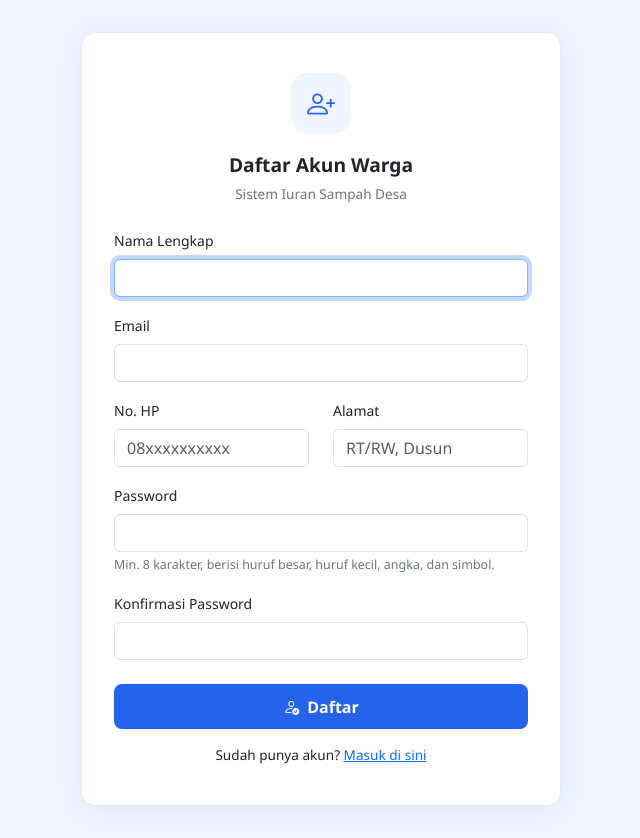
After one commit to 20240810036-sys/sistem-iuran-desa, a Laravel app: page /register in a window 1280 px wide. The commit adds this page. Shown: the whole page, without its empty margins (319-959 px from the left). Run offline with Laravel 10, Linux system fonts and the light colour scheme.

Commit message:
feat: registrasi warga, rate limiting login, kebijakan password kuat

```diff
--- a/app/Http/Controllers/AuthController.php
+++ b/app/Http/Controllers/AuthController.php
@@ -3,48 +3,95 @@
 namespace App\Http\Controllers;
 
 use App\Http\Requests\LoginRequest;
+use App\Http\Requests\RegisterRequest;
+use App\Models\ActivityLog;
+use App\Models\User;
 use Illuminate\Http\Request;
 use Illuminate\Support\Facades\Auth;
+use Illuminate\Support\Facades\DB;
+use Illuminate\Support\Facades\RateLimiter;
+use Illuminate\Support\Str;
 
 class AuthController extends Controller
 {
-    /**
-     * Tampilkan halaman login
-     */
+    private const MAX_ATTEMPTS = 5;     // maksimal percobaan login
+    private const DECAY_SECONDS = 60;   // waktu blokir (detik)
+
     public function showLogin()
     {
         return view('auth.login');
     }
 
+    public function showRegister()
+    {
+        return view('auth.register');
+    }
+
     /**
-     * Proses login
+     * Registrasi warga baru. Role selalu 'warga' (tidak bisa dipilih dari form
+     * sehingga mencegah privilege escalation / mass assignment).
+     */
+    public function register(RegisterRequest $request)
+    {
+        $data = $request->validated();
+
+        $user = DB::transaction(function () use ($data) {
+            $user = User::create([
+                'name'     => strip_tags($data['name']),
+                'email'    => strtolower($data['email']),
+                'password' => $data['password'], // di-hash otomatis (cast 'hashed' → bcrypt)
+                'role'     => 'warga',
+            ]);
+            $user->warga()->create([
+                'nama'   => strip_tags($data['name']),
+                'alamat' => strip_tags($data['alamat']),
+                'no_hp'  => $data['no_hp'],
+            ]);
+            return $user;
+        });
+
+        ActivityLog::record('register', "Registrasi akun warga baru: {$user->email}", $user->id);
+
+        Auth::login($user);
+        $request->session()->regenerate();
+
+        return redirect()->route('warga.dashboard')->with('success', 'Registrasi berhasil. Selamat datang!');
+    }
+
+    /**
+     * Proses login dengan rate limiting (5x / menit per email+IP).
      */
     public function login(LoginRequest $request)
     {
-        $credentials = $request->only('email', 'password');
+        $key = Str::lower($request->input('email')) . '|' . $request->ip();
 
-        if (! Auth::attempt($credentials, $request->boolean('remember'))) {
-            return back()
-                ->withInput($request->only('email'))
+        if (RateLimiter::tooManyAttempts($key, self::MAX_ATTEMPTS)) {
+            $seconds = RateLimiter::availableIn($key);
+            ActivityLog::record('login_blocked', "Login diblokir sementara untuk {$request->input('email')}", null);
+            return back()->withInput($request->only('email'))
+                ->withErrors(['email' => "Terlalu banyak percobaan login. Coba lagi dalam {$seconds} detik."]);
+        }
+
+        if (! Auth::attempt($request->only('email', 'password'), $request->boolean('remember'))) {
+            RateLimiter::hit($key, self::DECAY_SECONDS);
+            ActivityLog::record('login_failed', "Login gagal untuk {$request->input('email')}", null);
+            return back()->withInput($request->only('email'))
                 ->withErrors(['email' => 'Email atau password salah.']);
         }
 
-        $request->session()->regenerate();
+        RateLimiter::clear($key);
+        $request->session()->regenerate(); // cegah session fixation
 
         $user = Auth::user();
+        ActivityLog::record('login', 'Login berhasil');
 
-        if ($user->isAdmin()) {
-            return redirect()->route('admin.dashboard');
-        }
-
-        return redirect()->route('warga.dashboard');
+        return redirect()->route($user->isAdmin() ? 'admin.dashboard' : 'warga.dashboard');
     }
 
-    /**
-     * Logout
-     */
     public function logout(Request $request)
     {
+        ActivityLog::record('logout', 'Logout');
+
         Auth::logout();
         $request->session()->invalidate();
         $request->session()->regenerateToken();
--- a/app/Http/Requests/User/StoreUserRequest.php
+++ b/app/Http/Requests/User/StoreUserRequest.php
@@ -3,6 +3,7 @@
 namespace App\Http\Requests\User;
 
 use Illuminate\Foundation\Http\FormRequest;
+use Illuminate\Validation\Rules\Password;
 
 class StoreUserRequest extends FormRequest
 {
@@ -13,7 +14,7 @@ class StoreUserRequest extends FormRequest
         return [
             'name'     => ['required', 'string', 'max:100'],
             'email'    => ['required', 'email', 'unique:users,email'],
-            'password' => ['required', 'string', 'min:6', 'confirmed'],
+            'password' => ['required', 'confirmed', Password::defaults()],
             'role'     => ['required', 'in:admin,warga'],
         ];
     }
@@ -25,7 +26,6 @@ class StoreUserRequest extends FormRequest
             'email.required'    => 'Email wajib diisi.',
             'email.unique'      => 'Email sudah digunakan.',
             'password.required' => 'Password wajib diisi.',
-            'password.min'      => 'Password minimal 6 karakter.',
             'password.confirmed'=> 'Konfirmasi password tidak cocok.',
             'role.required'     => 'Role wajib dipilih.',
             'role.in'           => 'Role tidak valid.',
--- a/app/Http/Requests/User/UpdateUserRequest.php
+++ b/app/Http/Requests/User/UpdateUserRequest.php
@@ -3,6 +3,7 @@
 namespace App\Http\Requests\User;
 
 use Illuminate\Foundation\Http\FormRequest;
+use Illuminate\Validation\Rules\Password;
 use Illuminate\Validation\Rule;
 
 class UpdateUserRequest extends FormRequest
@@ -16,7 +17,7 @@ class UpdateUserRequest extends FormRequest
         return [
             'name'     => ['required', 'string', 'max:100'],
             'email'    => ['required', 'email', Rule::unique('users', 'email')->ignore($userId)],
-            'password' => ['nullable', 'string', 'min:6', 'confirmed'],
+            'password' => ['nullable', 'confirmed', Password::defaults()],
             'role'     => ['required', 'in:admin,warga'],
         ];
     }
@@ -27,7 +28,6 @@ class UpdateUserRequest extends FormRequest
             'name.required'  => 'Nama wajib diisi.',
             'email.required' => 'Email wajib diisi.',
             'email.unique'   => 'Email sudah digunakan.',
-            'password.min'   => 'Password minimal 6 karakter.',
             'role.required'  => 'Role wajib dipilih.',
         ];
     }
--- a/app/Providers/AppServiceProvider.php
+++ b/app/Providers/AppServiceProvider.php
@@ -3,7 +3,9 @@
 namespace App\Providers;
 
 use Illuminate\Pagination\Paginator;
+use Illuminate\Support\Facades\URL;
 use Illuminate\Support\ServiceProvider;
+use Illuminate\Validation\Rules\Password;
 
 class AppServiceProvider extends ServiceProvider
 {
@@ -11,7 +13,18 @@ class AppServiceProvider extends ServiceProvider
 
     public function boot(): void
     {
-        // Gunakan Bootstrap 5 untuk pagination
         Paginator::useBootstrapFive();
+
+        // Kebijakan password kuat: min 8, huruf besar+kecil, angka, simbol.
+        // uncompromised() memeriksa ke database kebocoran HaveIBeenPwned (khusus production).
+        Password::defaults(function () {
+            $rule = Password::min(8)->letters()->mixedCase()->numbers()->symbols();
+            return $this->app->isProduction() ? $rule->uncompromised() : $rule;
+        });
+
+        // Paksa semua URL memakai HTTPS di production
+        if ($this->app->isProduction()) {
+            URL::forceScheme('https');
+        }
     }
 }
--- a/config/app.php
+++ b/config/app.php
@@ -69,7 +69,7 @@ return [
     |
     */
 
-    'timezone' => 'UTC',
+    'timezone' => env('APP_TIMEZONE', 'Asia/Jakarta'),
 
     /*
     |--------------------------------------------------------------------------
@@ -82,7 +82,7 @@ return [
     |
     */
 
-    'locale' => 'en',
+    'locale' => env('APP_LOCALE', 'id'),
 
     /*
     |--------------------------------------------------------------------------
--- a/resources/views/auth/login.blade.php
+++ b/resources/views/auth/login.blade.php
@@ -84,6 +84,9 @@
         </button>
     </form>
 
+    <p class="text-center mt-3 mb-0" style="font-size:.85rem;">
+        Belum punya akun? <a href="{{ route('register') }}">Daftar sebagai warga</a>
+    </p>
 </div>
 <script src="https://cdn.jsdelivr.net/npm/bootstrap@5.3.2/dist/js/bootstrap.bundle.min.js"></script>
 </body>
--- /dev/null
+++ b/resources/views/auth/register.blade.php
@@ -0,0 +1,74 @@
+<!DOCTYPE html>
+<html lang="id">
+<head>
+    <meta charset="UTF-8">
+    <meta name="viewport" content="width=device-width, initial-scale=1.0">
+    <title>Registrasi – Sistem Iuran Sampah Desa</title>
+    <link href="https://cdn.jsdelivr.net/npm/bootstrap@5.3.2/dist/css/bootstrap.min.css" rel="stylesheet">
+    <link href="https://cdn.jsdelivr.net/npm/bootstrap-icons@1.11.3/font/bootstrap-icons.css" rel="stylesheet">
+    <style>
+        body { background: #f0f4ff; min-height: 100vh; display: flex; align-items: center; justify-content: center; font-family: 'Segoe UI', sans-serif; padding: 2rem 0; }
+        .login-card { background: #fff; border-radius: .875rem; border: 1px solid #e9ecef; padding: 2.5rem 2rem; width: 100%; max-width: 480px; box-shadow: 0 4px 24px rgba(37,99,235,.07); }
+        .login-icon { width: 60px; height: 60px; background: #eff6ff; border-radius: 1rem; display: flex; align-items: center; justify-content: center; font-size: 1.75rem; color: #2563EB; margin: 0 auto 1.25rem; }
+        .login-title { font-weight: 700; font-size: 1.2rem; }
+        .login-sub { font-size: .85rem; color: #6c757d; }
+        .form-label { font-size: .875rem; font-weight: 500; }
+        .btn-login { background: #2563EB; border: none; color: #fff; width: 100%; padding: .65rem; border-radius: .5rem; font-weight: 600; }
+        .btn-login:hover { background: #1d4ed8; color: #fff; }
+        .hint { font-size: .78rem; color: #6c757d; }
+    </style>
+</head>
+<body>
+<div class="login-card">
+    <div class="login-icon"><i class="bi bi-person-plus"></i></div>
+    <div class="text-center mb-4">
+        <h5 class="login-title">Daftar Akun Warga</h5>
+        <p class="login-sub mb-0">Sistem Iuran Sampah Desa</p>
+    </div>
+
+    @if($errors->any())
+        <div class="alert alert-danger py-2 mb-3" style="font-size:.85rem;">
+            <ul class="mb-0 ps-3">
+                @foreach($errors->all() as $e)<li>{{ $e }}</li>@endforeach
+            </ul>
+        </div>
+    @endif
+
+    <form action="{{ route('register.post') }}" method="POST" novalidate>
+        @csrf
+        <div class="mb-3">
+            <label class="form-label">Nama Lengkap</label>
+            <input type="text" name="name" maxlength="100" class="form-control @error('name') is-invalid @enderror" value="{{ old('name') }}" required autofocus>
+        </div>
+        <div class="mb-3">
+            <label class="form-label">Email</label>
+            <input type="email" name="email" maxlength="150" class="form-control @error('email') is-invalid @enderror" value="{{ old('email') }}" required>
+        </div>
+        <div class="row">
+            <div class="col-md-6 mb-3">
+                <label class="form-label">No. HP</label>
+                <input type="text" name="no_hp" maxlength="15" class="form-control @error('no_hp') is-invalid @enderror" value="{{ old('no_hp') }}" placeholder="08xxxxxxxxxx" required>
+            </div>
+            <div class="col-md-6 mb-3">
+                <label class="form-label">Alamat</label>
+                <input type="text" name="alamat" maxlength="255" class="form-control @error('alamat') is-invalid @enderror" value="{{ old('alamat') }}" placeholder="RT/RW, Dusun" required>
+            </div>
+        </div>
+        <div class="mb-3">
+            <label class="form-label">Password</label>
+            <input type="password" name="password" class="form-control @error('password') is-invalid @enderror" required autocomplete="new-password">
+            <div class="hint mt-1">Min. 8 karakter, berisi huruf besar, huruf kecil, angka, dan simbol.</div>
+        </div>
+        <div class="mb-4">
+            <label class="form-label">Konfirmasi Password</label>
+            <input type="password" name="password_confirmation" class="form-control" required autocomplete="new-password">
+        </div>
+        <button type="submit" class="btn btn-login"><i class="bi bi-person-check me-2"></i>Daftar</button>
+    </form>
+
+    <p class="text-center mt-3 mb-0" style="font-size:.85rem;">
+        Sudah punya akun? <a href="{{ route('login') }}">Masuk di sini</a>
+    </p>
+</div>
+</body>
+</html>
--- a/routes/web.php
+++ b/routes/web.php
@@ -9,6 +9,7 @@ use App\Http\Controllers\Admin\PembayaranController;
 use App\Http\Controllers\Admin\PaymentSettingController;
 use App\Http\Controllers\Admin\UserController;
 use App\Http\Controllers\Admin\LaporanController;
+use App\Http\Controllers\Admin\ActivityLogController;
 use App\Http\Controllers\Warga\DashboardController as WargaDashboard;
 use App\Http\Controllers\Warga\TagihanWargaController;
 use App\Http\Controllers\Warga\RiwayatController;
@@ -21,7 +22,9 @@ Route::get('/', function () {
 // Auth Routes
 Route::middleware('guest')->group(function () {
     Route::get('/login', [AuthController::class, 'showLogin'])->name('login');
-    Route::post('/login', [AuthController::class, 'login'])->name('login.post');
+    Route::post('/login', [AuthController::class, 'login'])->name('login.post')->middleware('throttle:20,1');
+    Route::get('/register', [AuthController::class, 'showRegister'])->name('register');
+    Route::post('/register', [AuthController::class, 'register'])->name('register.post')->middleware('throttle:5,1');
 });
 
 Route::post('/logout', [AuthController::class, 'logout'])->name('logout')->middleware('auth');
@@ -52,6 +55,9 @@ Route::middleware(['auth', 'role:admin'])->prefix('admin')->name('admin.')->grou
     // User CRUD
     Route::resource('user', UserController::class);
 
+    // Log Aktivitas (audit trail)
+    Route::get('/activity-log', [ActivityLogController::class, 'index'])->name('activity-log.index');
+
     // Laporan
     Route::prefix('laporan')->name('laporan.')->group(function () {
         Route::get('/', [LaporanController::class, 'index'])->name('index');
```
Also changed, not shown: app/Http/Requests/RegisterRequest.php (added, +41 -0 lines), lang/id/validation.php (added, +14 -0 lines).
